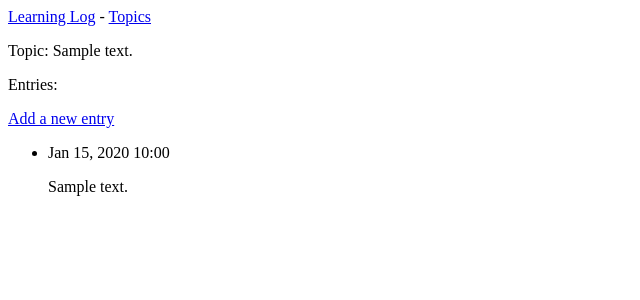
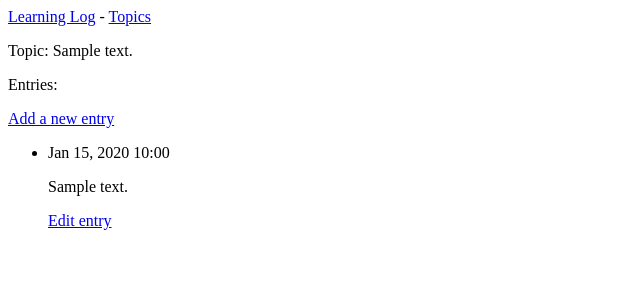
Before and after one commit to tourniquet/learning_log, a Django app: page /topics/1/ in a window 1280 px wide. Shown: the top 300 px of the page, without its empty margins (0-640 px from the left). Run offline with Django 4.2, Linux system fonts and the light colour scheme; tables that the repository leaves empty hold one stand-in row (values such as "Sample post").

Commit message:
edit an entry

```diff
--- a/learning_logs/templates/learning_logs/topic.html
+++ b/learning_logs/templates/learning_logs/topic.html
@@ -13,6 +13,7 @@
       <li>
         <p>{{ entry.date_added|date:'M d, Y H:i' }}</p>
         <p>{{ entry.text|linebreaks }}</p>
+        <p><a href="{% url 'learning_logs:edit_entry' entry.id %}">Edit entry</a></p>
       </li>
     {% empty %}
       <li>There are no entries for this topic yet</li>
--- a/learning_logs/urls.py
+++ b/learning_logs/urls.py
@@ -15,4 +15,6 @@ urlpatterns = [
     path('new_topic/', views.new_topic, name='new_topic'),
     # Page for adding a new entry
     path('new_entry/<int:topic_id>/', views.new_entry, name='new_entry'),
+    # Page for editing an entry
+    path('edit_entry/<int:entry_id>/', views.edit_entry, name='edit_entry'),
 ]
--- a/learning_logs/views.py
+++ b/learning_logs/views.py
@@ -1,6 +1,6 @@
 from django.shortcuts import render, redirect
 
-from .models import Topic
+from .models import Topic, Entry
 from .forms import TopicForm, EntryForm
 
 def index(request):
@@ -59,3 +59,22 @@ def new_entry(request, topic_id):
   # Display a blank or invalid form
   context = {'topic': topic, 'form': form}
   return render(request, 'learning_logs/new_entry.html', context)
+
+
+def edit_entry(request, entry_id):
+  """Edit an existing entry"""
+  entry = Entry.objects.get(id=entry_id)
+  topic = entry.topic
+
+  if request.method != 'POST':
+    # Initial request, pre-fill form with the current entry
+    form = EntryForm(instance=entry)
+  else:
+    # POST data submitted, process data
+    form = EntryForm(instance=entry, data=request.POST)
+    if form.is_valid():
+      form.save()
+      return redirect('learning_logs:topic', topic_id=topic.id)
+
+  context = {'entry': entry, 'topic': topic, 'form': form}
+  return render(request, 'learning_logs/edit_entry.html', context)
```
Also changed, not shown: learning_logs/templates/learning_logs/edit_entry.html (added, +14 -0 lines).
